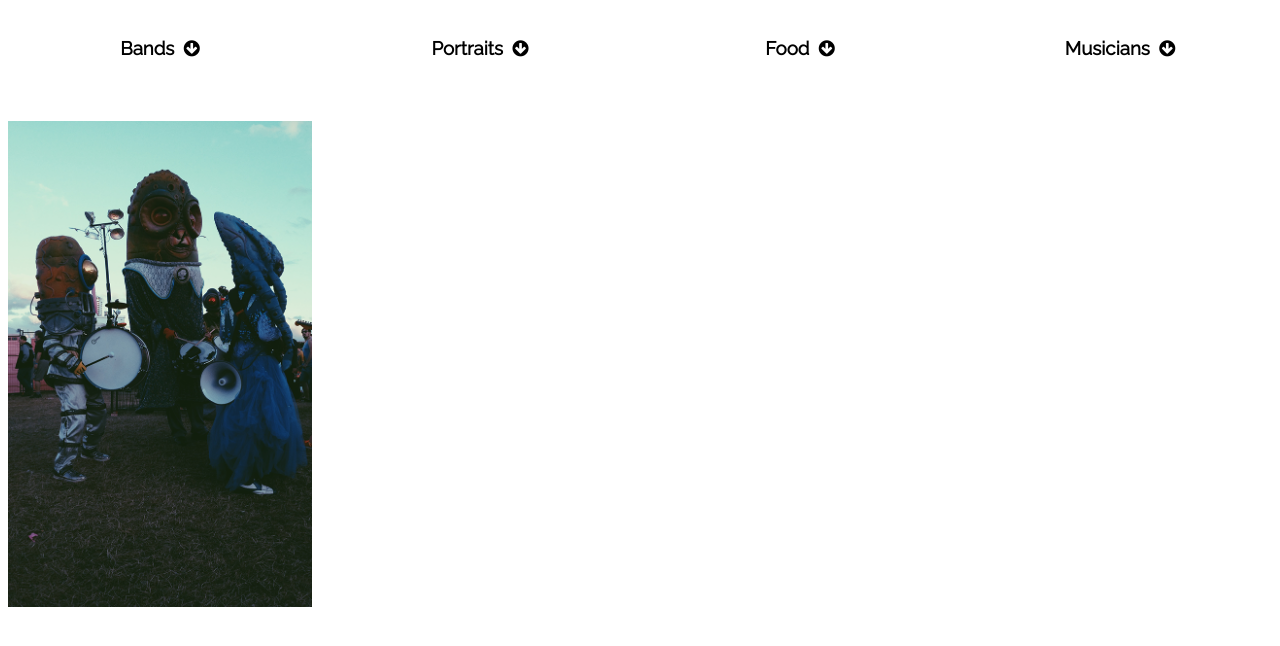
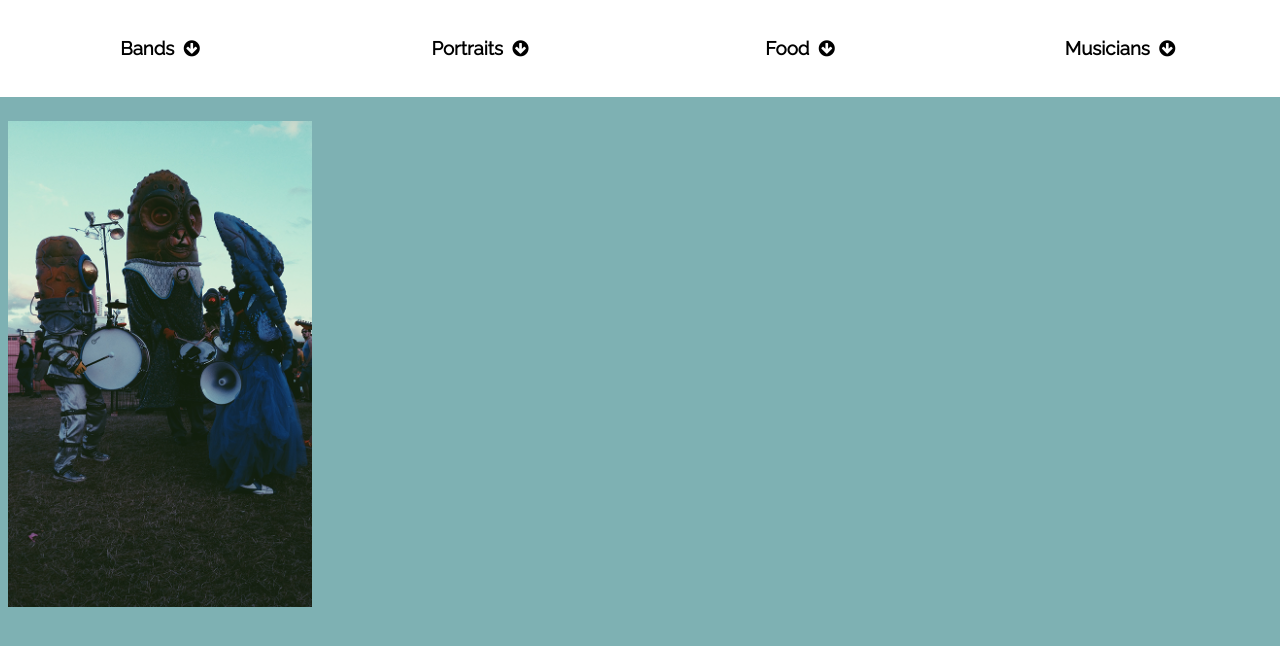
Before and after one commit to situ0020/exercise-4, a plain HTML site: page index.html in a window 1280 px wide. Drawn offline with Linux system fonts and the light colour scheme.

Commit message:
feat(css): add scss changes to css file

```diff
--- a/scss/components/_main.scss
+++ b/scss/components/_main.scss
@@ -22,6 +22,7 @@ html {
 body{
 	margin: 0;
 	font-family: $font;
+	background-color: $blue;
 }
 
 ul{
```
Also changed, not shown: css/style.css.
